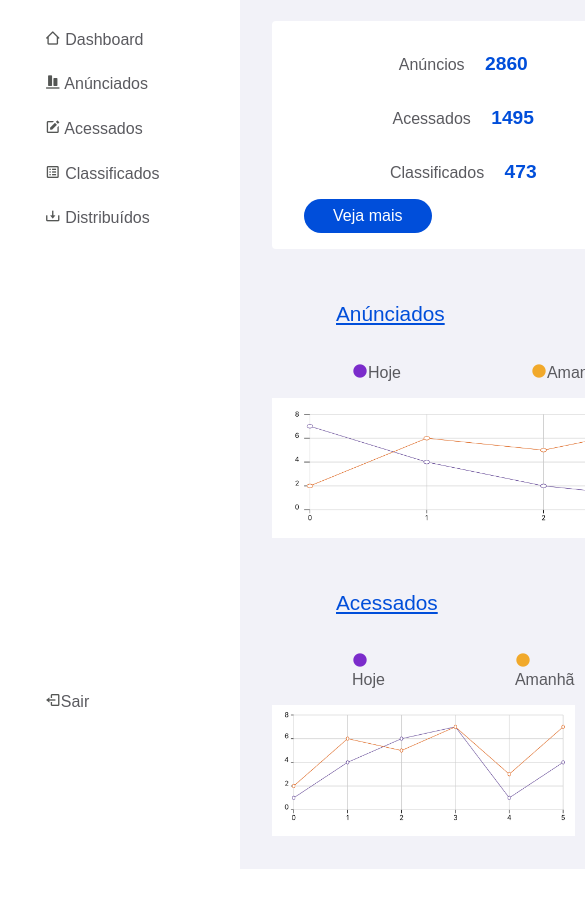
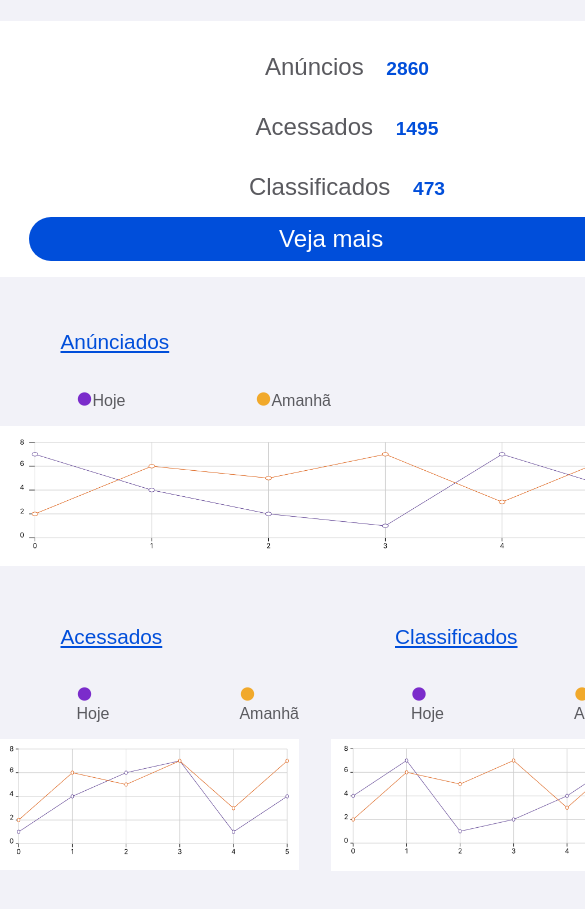
Before and after one commit to YuriDeiverson/dashboard1, a plain HTML site: page index.html in a window 390 px wide. Shown: the part 75-984 px from the top of the page, 585 px wide, since content can reach past the window. Before the commit the page ends 944 px from the top, so only its background shows below. Drawn offline with nearby package versions, Linux system fonts and the light colour scheme.

Commit message:
Update style.css

```diff
--- a/assets/style.css
+++ b/assets/style.css
@@ -8,35 +8,41 @@
 }
 
 @media  screen and (max-width: 576px) {
+  body{
+    max-width: 100%;
+    max-height: 100%;
+    display: block;
+    justify-content: center;
+    font-size: 1.5rem;
+  }
+
+  .main-nav-menu{
+    display: none;
+  }
+
   .main-nav {
     min-width: 100%;
+    justify-content: center;
   }
   .summary{
     display: flex;
     flex-direction: column;
     align-items: center;
     justify-content: center;
-    width: 50%;
+    width: 100%;
     padding-right: var(--default-padding);
   }
 
   .btn{
-    width: 30%;
+    width: 90%;
     align-items: center;
     justify-content: center;
   }
 
-  img{
-    display: block;
-    align-items: center;
-    width: 100%;
+  main{
+  max-width: 100%;
+  justify-content: space-around;
   }
-
-  .sobre-linha{
-    display: block;
-    align-items: center;
-  }
-
 }
 
 body{
```
